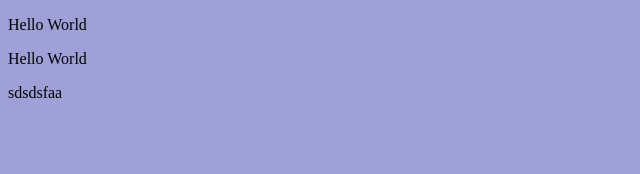
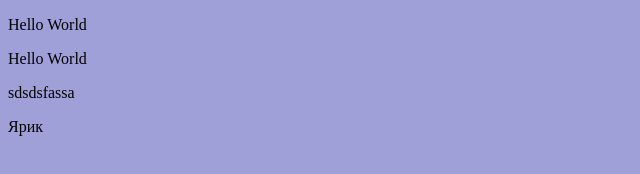
Before and after one commit to Burya-art/Test1, a plain HTML site: page index.html in a window 1280 px wide. Shown: the full height of the page, 0-640 px from the left. Drawn offline with Linux system fonts and the light colour scheme.

Commit message:
Update index.html

```diff
--- a/index.html
+++ b/index.html
@@ -10,6 +10,8 @@
 <body>
     <p>Hello World</p>
     <p>Hello World</p>
-    <p>sdsdsfaa</p>
+    <p>sdsdsfassa</p>
+    <p>Ярик</p>
+
 </body>
 </html>
```
